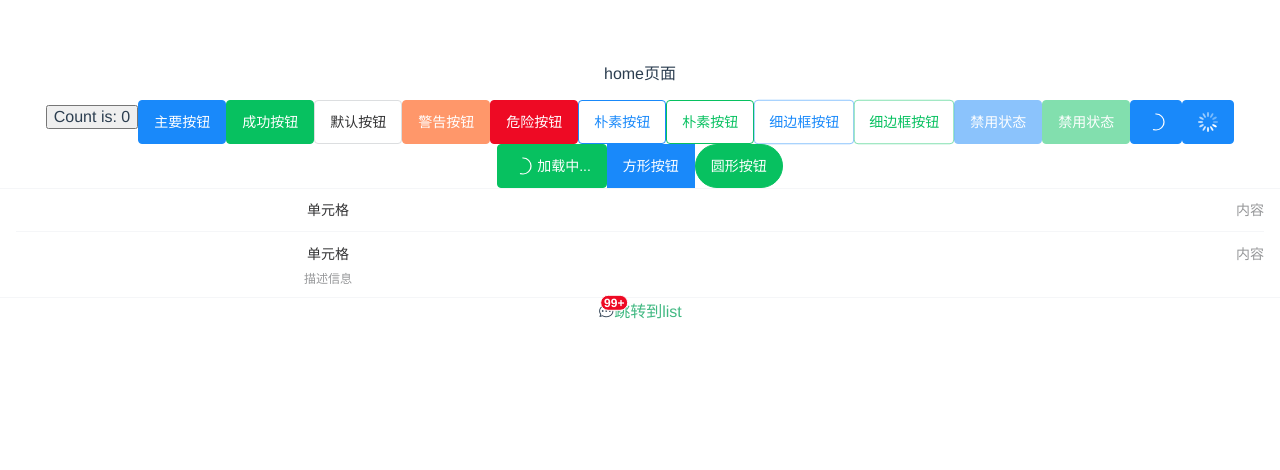
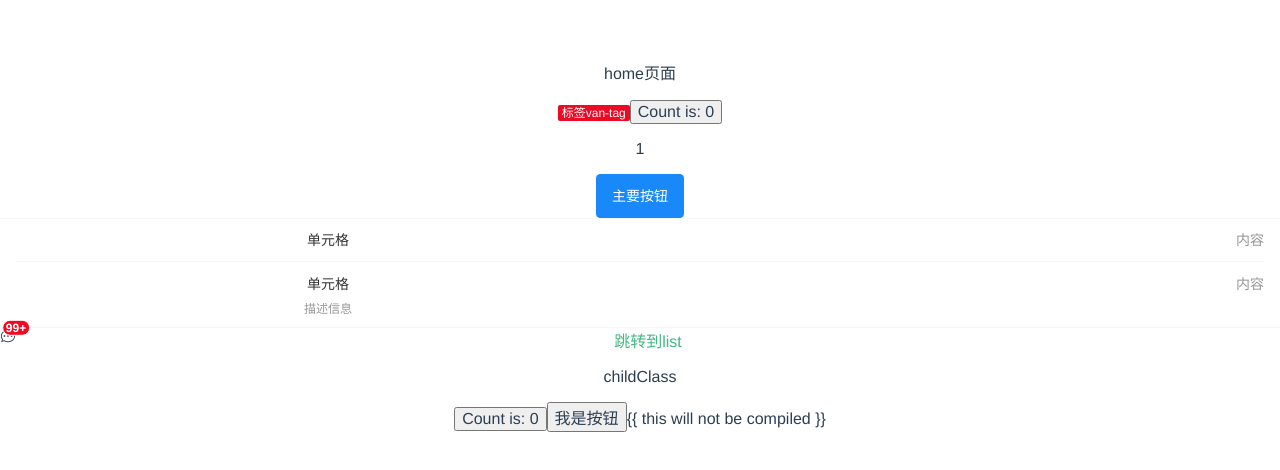
Before and after one commit to sunchengming/my-por, a Vue app: page / in a window 1280 px wide. Shown: the top 470 px of the page. Built offline with nearby package versions, Linux system fonts and the light colour scheme.

Commit message:
2023-2-23

```diff
--- /dev/null
+++ b/src/components/child.vue
@@ -0,0 +1,63 @@
+<template>
+  <div class="childClass">
+      <p>childClass</p>
+      <button @click="increment" >Count is: {{ count }}</button>
+      <button @click="msg">我是按钮</button>
+      <span v-pre>{{ this will not be compiled }}</span>
+  </div>
+  <router-view/>
+</template>
+<script setup>
+import { ref, onMounted,computed ,inject} from 'vue'
+
+// 响应式状态
+const count = ref(0);
+const foo = ()=>{
+  console.log("foo")
+}
+const count1 = ref(1)
+const plusOne = computed(() => {return count1.value + 1})
+console.log(plusOne.value) // 2
+
+defineExpose({
+  foo
+})
+let msg = inject("msg");
+
+// 用来修改状态、触发更新的函数
+const increment =()=>{
+  count.value++
+}
+
+// 生命周期钩子
+onMounted(() => {
+  console.log(`The initial count is ${count.value}.`)
+})
+</script>
+
+<!-- Add "scoped" attribute to limit CSS to this component only -->
+<style scoped>
+h3 {
+  margin: 40px 0 0;
+}
+
+ul {
+  list-style-type: none;
+  padding: 0;
+}
+
+li {
+  display: inline-block;
+  margin: 0 10px;
+}
+
+a {
+  color: #42b983;
+}
+
+.childClass{
+  display: block;
+  width: 100%;
+  height: 100px;
+}
+</style>
--- a/src/main.js
+++ b/src/main.js
@@ -1,9 +1,9 @@
 import { createApp } from 'vue'
-import { Button, Cell, CellGroup, Icon  } from 'vant'
+import { Button, Cell, CellGroup, Icon,Tag   } from 'vant'
 import router from './router'
 import App from './App.vue'
 import 'vant/lib/index.css'
 const app = createApp(App)
 app.use(router)
-app.use(Button).use(Cell).use(CellGroup).use(Icon )
+app.use(Button).use(Cell).use(CellGroup).use(Icon).use(Tag)
 app.mount('#app')
--- a/src/router/index.js
+++ b/src/router/index.js
@@ -22,6 +22,14 @@ const router = createRouter({
       },
     },
     {
+      path: '/demo',
+      name: 'demo',
+      component: defineAsyncComponent(() => import(`../views/demo.vue`)),
+      meta: {
+        title: '列表页',
+      },
+    },
+    {
       path: '/*',
       redirect: '/',
     },
--- /dev/null
+++ b/src/views/demo.vue
@@ -0,0 +1,13 @@
+<template>
+    <div id="el" ref="el">123</div>
+</template>
+<script setup>
+import { ref, onMounted } from 'vue'
+
+const el = ref()
+
+onMounted(() => {
+   console.log(document.getElementById('el').textContent)
+})
+</script>
+<style scoped></style>
--- a/src/views/home.vue
+++ b/src/views/home.vue
@@ -1,61 +1,90 @@
 <template>
     <p>home页面</p>
-    <button @click="increment">Count is: {{ count }}</button>
+    <van-tag type="danger">标签van-tag</van-tag>
+    <button id="counter" @click="increment">Count is: {{ count }}</button>
+    <p>{{ plusOne }}</p>
     <van-button type="primary">主要按钮</van-button>
-    <van-button type="success">成功按钮</van-button>
-    <van-button type="default">默认按钮</van-button>
-    <van-button type="warning">警告按钮</van-button>
-    <van-button type="danger">危险按钮</van-button>
-    <van-button plain type="primary">朴素按钮</van-button>
-    <van-button plain type="success">朴素按钮</van-button>
-    <van-button plain hairline type="primary">细边框按钮</van-button>
-    <van-button plain hairline type="success">细边框按钮</van-button>
-    <van-button disabled type="primary">禁用状态</van-button>
-    <van-button disabled type="success">禁用状态</van-button>
-    <van-button loading type="primary" />
-    <van-button loading type="primary" loading-type="spinner" />
-    <van-button loading type="success" loading-text="加载中..." />
-    <van-button square type="primary">方形按钮</van-button>
-    <van-button round type="success">圆形按钮</van-button>
     <van-cell-group>
         <van-cell title="单元格" value="内容" />
         <van-cell title="单元格" value="内容" label="描述信息" />
     </van-cell-group>
-    <van-icon name="chat-o" badge="99+" />
+    <div class="vant-icon">
+        <van-icon name="chat-o" badge="99+" />
+    </div>
     <router-link tag="span" to="./list">跳转到list</router-link>
+    <child ref="roleref" />
 </template>
 
 <script setup>
-import { ref, onMounted } from 'vue'
+// setup的作用：
+// 1.变量无需进行 return
+// 2.子组件无需手动注册
+// 3.props 的接收方式变化等（比较多）
+import { ref, onMounted, nextTick, toRefs, reactive, watchEffect, watch, provide } from 'vue'
 import { useRoute, useRouter } from 'vue-router'
 import { version } from 'vue'
+import { computed } from '@vue/reactivity';
+import Child from '../components/child.vue'
 
 const route = useRoute()
 const router = useRouter()
+const roleref = ref()
 console.log(route.query)
 console.log(router)
 console.log(version)
+function msg() {
+    alert("你好！");
+}
 
+provide("msg", msg);
 
 router.beforeEach((to, from) => {
- console.log(to,from)
+    console.log(to, from)
 })
 // 响应式状态
 const count = ref(0);
-let checked = ref(false)
+// watchEffect():
+// 立即运行一个函数，同时响应式地追踪其依赖，并在依赖更改时重新执行。
+watchEffect(() => console.log("watchEffect", count.value))
+// watch方法运用
+watch(count, (count, prevCount) => {
+    console.log("watch", count, prevCount)
+})
+let checked = ref(Boolean)//设置boolean值
+console.log(checked.value)
+const state = reactive({
+    foo: 1,
+    bar: 2
+})
+// toRef是对原始数据的引用，修改toRef数据时，原始数据也会发生改变，但是视图并不会更新。
+// toRefs是将整个对象转化成响应式数据 toRefs(obj)
+const fooRef = toRefs(state)
+console.log("state", state.foo)
+console.log("fooRef", fooRef.foo.value)
 
 // 用来修改状态、触发更新的函数
-function increment() {
+const increment = async () => {
+    // count.value++;
+    // console.log(`The initial count is ${count.value}.`)
     count.value++;
-    console.log(`The initial count is ${count.value}.`)
+    // DOM 还未更新
+    console.log(document.getElementById('counter').textContent) // 0
+    await nextTick()
+    // DOM 此时已经更新
+    console.log(document.getElementById('counter').textContent) // 1
 }
-
+const plusOne = computed({
+    get: () => count.value + 1,
+    set: (val) => {
+        count.value = val - 1
+    }
+})
 // 生命周期钩子
 onMounted(() => {
-    console.log(`The initial count is ${count.value}.`)
+    roleref.value.foo();
+    console.log(roleref.value);
 })
 </script>
-
   <!-- Add "scoped" attribute to limit CSS to this component only -->
 <style scoped>
 #app {
@@ -84,4 +113,9 @@ li {
 a {
     color: #42b983;
 }
+
+.vant-icon {
+    display: block;
+    float: left;
+}
 </style>
--- a/src/views/list.vue
+++ b/src/views/list.vue
@@ -1,10 +1,59 @@
 <template>
   <div>list页面</div>
+  <button id="counter" @click="increment">{{ count }}</button>
+  <button @click="myFn">点击</button>
+  {{ state }}aaa
+  <button @click="$router.go(-1)">back</button>
+  <child />
 </template>
 
 <script>
+import { nextTick, toRef, ref,toRefs,reactive } from 'vue'
+import Child from '../components/child.vue'
+export default {
+  components: { Child },
+  data() {
+    return {
+      count: 0
+    }
+  },
+  methods: {
+    async increment() {
+      this.count++
+      // DOM 还未更新
+      console.log(document.getElementById('counter').textContent) // 0
+      await nextTick()
+      // DOM 此时已经更新
+      console.log(document.getElementById('counter').textContent) // 1
+    }
+  },
+  setup() {
+    let obj =reactive({ name: 'in' }) ;
+    let state = toRefs(obj)
 
+    function myFn() {
+      state.name.value = "out"
+    }
+    return {
+      state,
+      myFn
+    }
+  }
+}
 </script>
+<!-- 用setup之后的优化：在 script-setup 模式下，只需要导入组件即可，编译器会自动识别并启用。 -->
+<!-- <script setup>
+import { ref, nextTick } from 'vue'
+const count = ref(0)
+const increment = async()=>{
+      count.value++;
+      // DOM 还未更新
+      console.log(document.getElementById('counter').textContent) // 0
+      await nextTick()
+      // DOM 此时已经更新
+      console.log(document.getElementById('counter').textContent) // 1
+    }
+</script> -->
 
 <style>
 #app {
```
Also changed, not shown: src/components/HelloWorld.vue (deleted, +0 -41 lines). Lines whose indentation alone changed are shown as unchanged.
